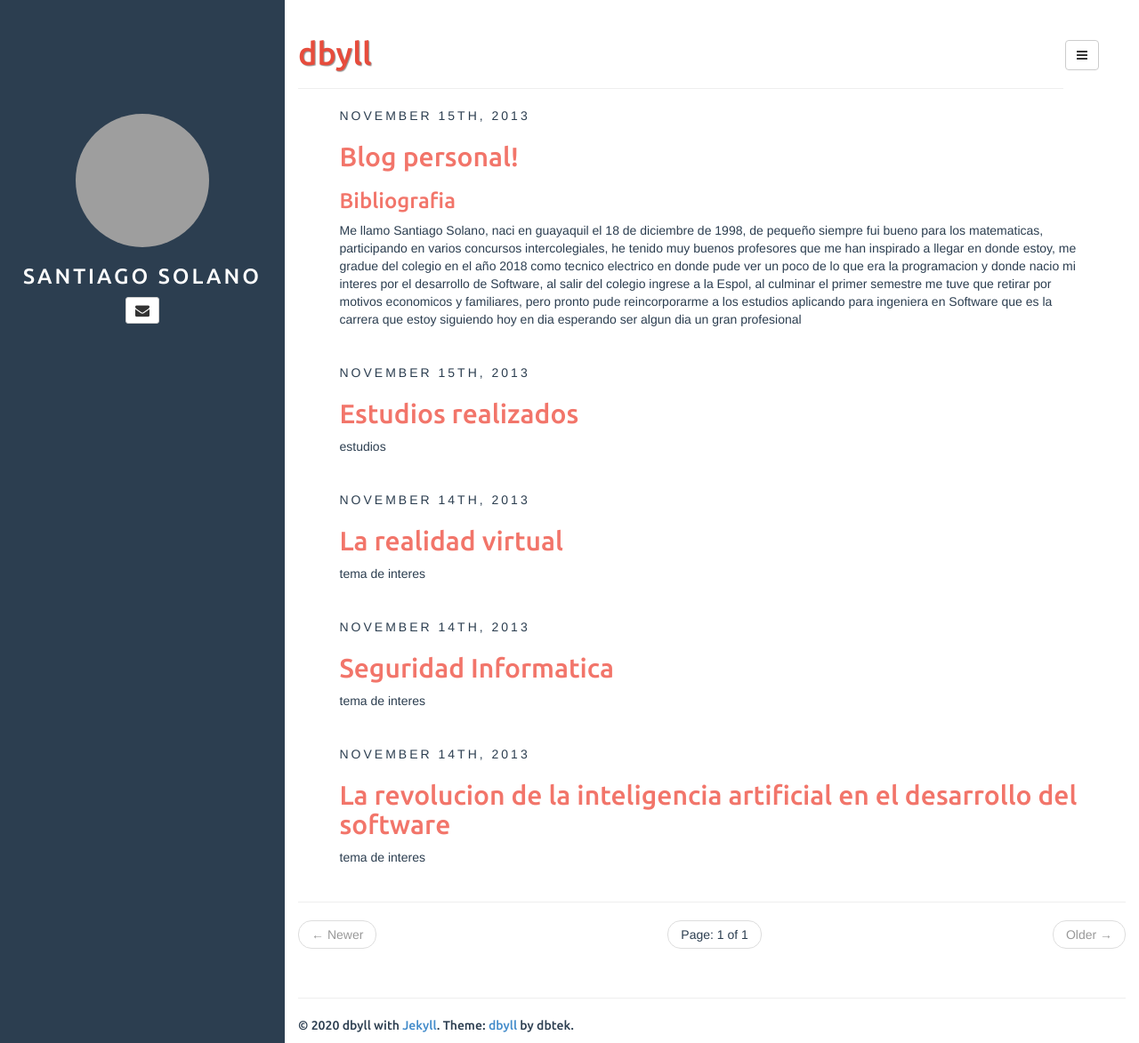
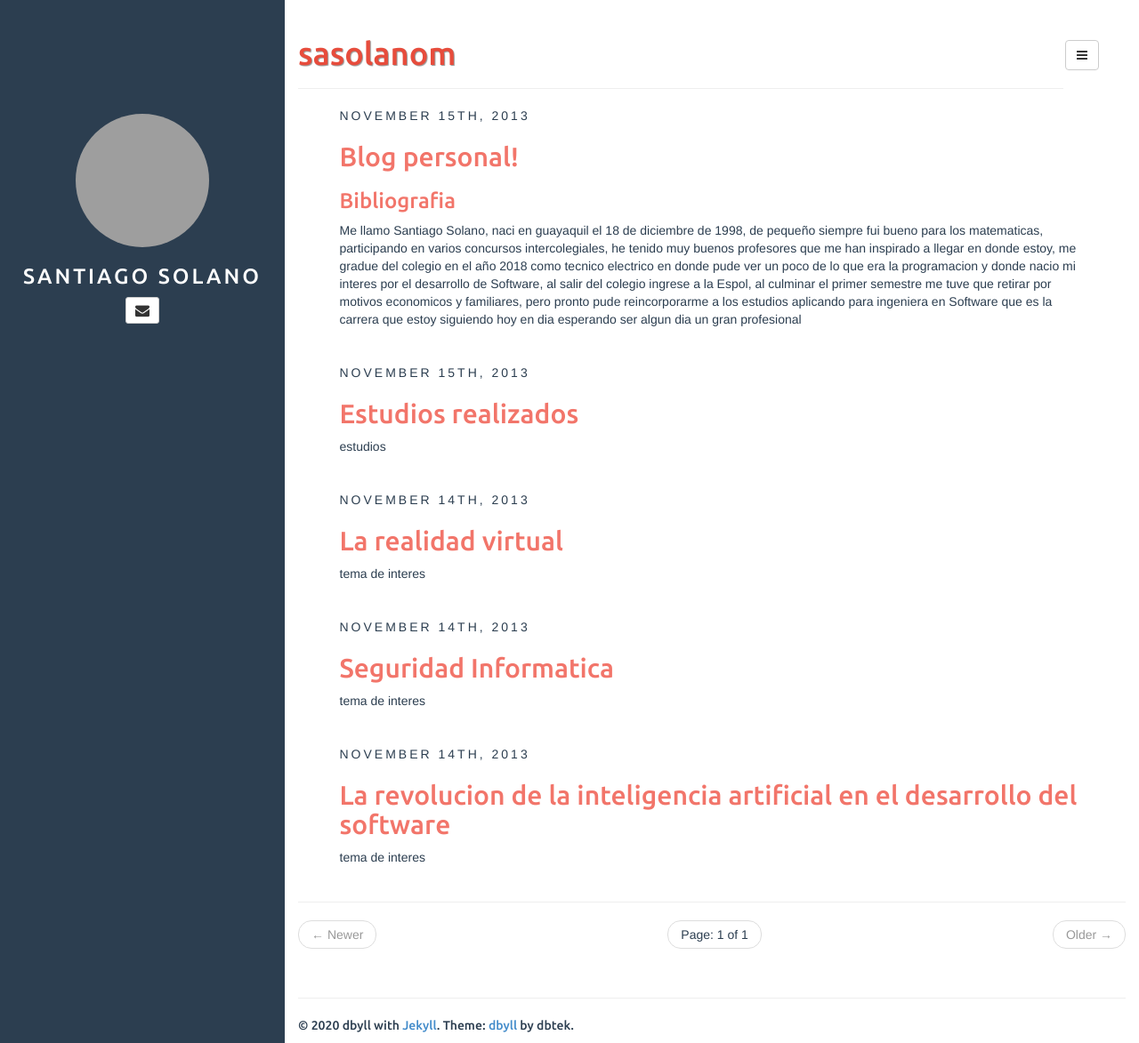
Before and after one commit to sasolanom/sasolanom.github.io, a Jekyll site: the page built from index.html, in a window 1280 px wide and 1173 px high. Shown: the whole window at 89% size. Built offline with Jekyll 4.4.1, drawn with Linux system fonts in a browser that asks for light colours; the list of posts is cut into pages by our own code; grey boxes are pictures that could not be loaded.

Commit message:
Update _config.yml

```diff
--- a/_config.yml
+++ b/_config.yml
@@ -14,7 +14,7 @@ defaults:
     scope:
       path: "" # empty string for all files
     values:
-      title: dbyll
+      title: sasolanom
 
 description: Stylish Jekyll Theme
 author:
```
